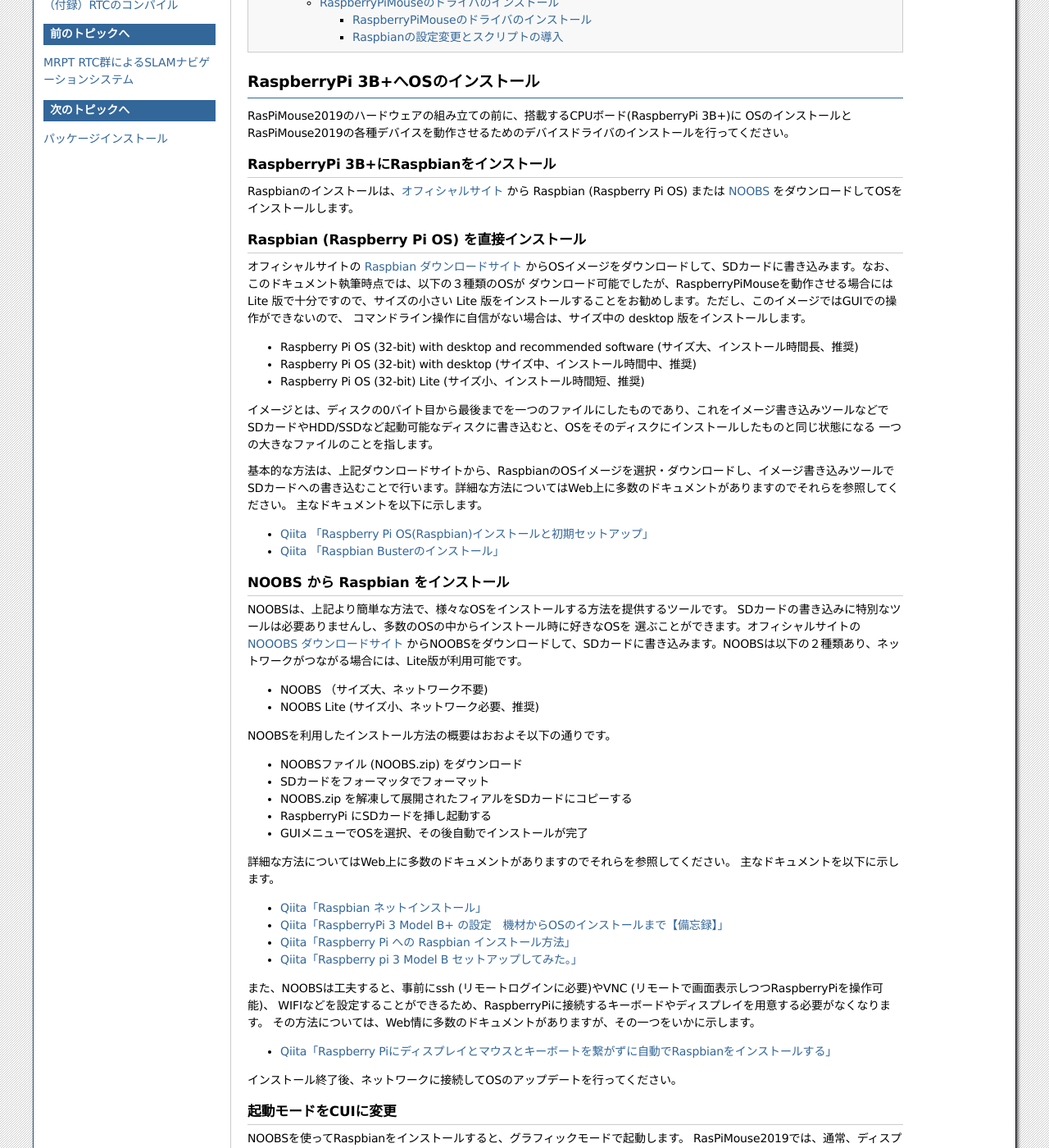
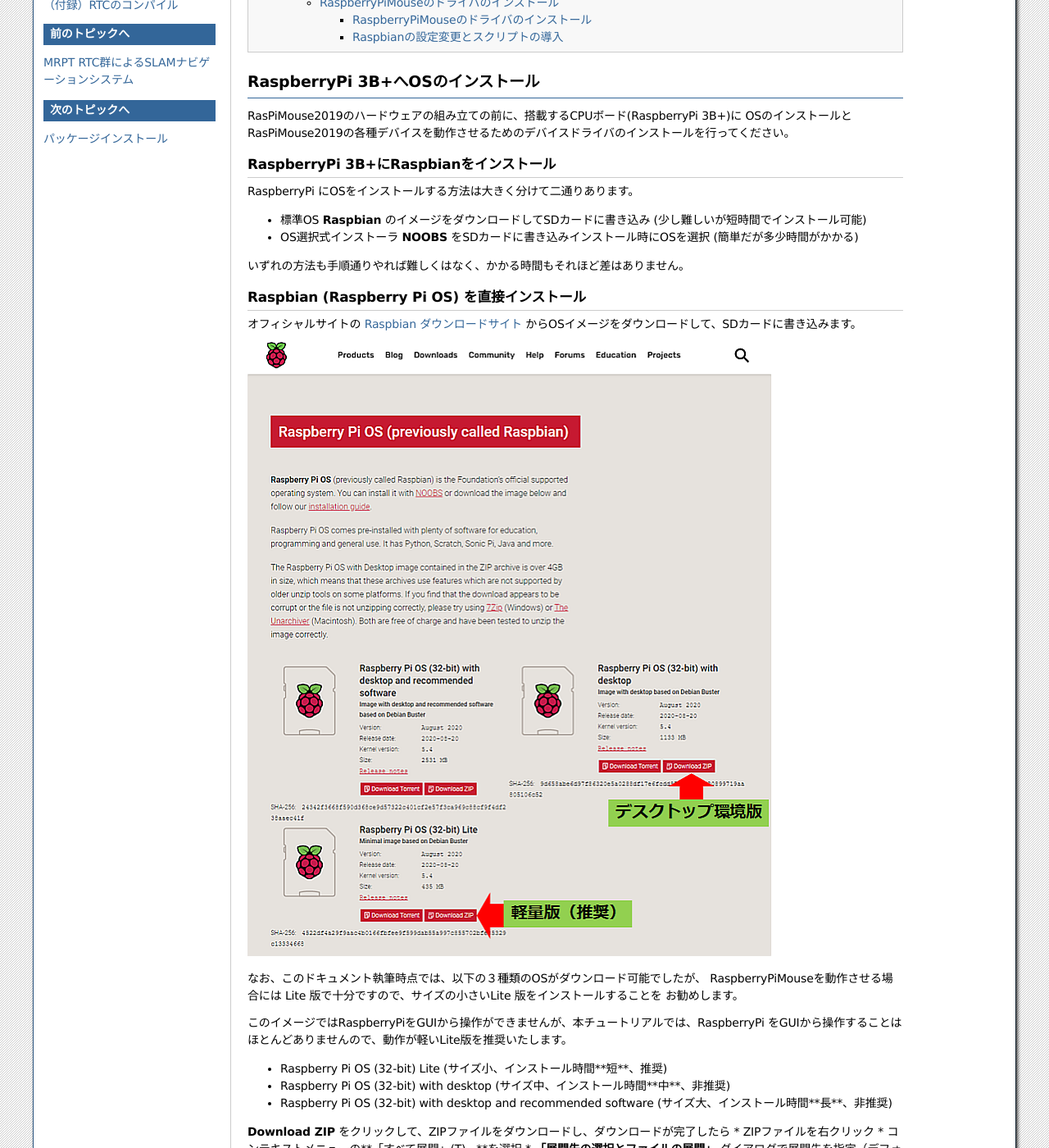
Before and after one commit to OpenRTM/RasPiMouse_with_MRPT, a Sphinx documentation site: the page built from doc/source/raspbian_setup.rst, in a window 1280 px wide and 1400 px high, scrolled down 275 px. Shown: the whole window at 82% size. Built offline with Sphinx 7.4.7, drawn with Linux system fonts in a browser that asks for light colours; some of the changed lines change nothing that is shown; some of the changed text lies outside the part shown.

Commit message:
Update raspbian_setup.rst

```diff
--- a/doc/source/raspbian_setup.rst
+++ b/doc/source/raspbian_setup.rst
@@ -13,36 +13,73 @@
 
 RaspberryPi 3B+にRaspbianをインストール
 ^^^^^^^^^^^^^^^^^^^^^^^^^^^^^^^^^^^^^^^^^^^^^^^^^^^^^^
-Raspbianのインストールは、`オフィシャルサイト <https://www.raspberrypi.org/downloads/raspbian/>`_
-から Raspbian (Raspberry Pi OS) または `NOOBS <https://www.raspberrypi.org/downloads/noobs/>`_
-をダウンロードしてOSをインストールします。
+
+RaspberryPi にOSをインストールする方法は大きく分けて二通りあります。
+
+* 標準OS **Raspbian** のイメージをダウンロードしてSDカードに書き込み (少し難しいが短時間でインストール可能)
+* OS選択式インストーラ **NOOBS** をSDカードに書き込みインストール時にOSを選択 (簡単だが多少時間がかかる)
+
+いずれの方法も手順通りやれば難しくはなく、かかる時間もそれほど差はありません。
 
 Raspbian (Raspberry Pi OS) を直接インストール
 ^^^^^^^^^^^^^^^^^^^^^^^^^^^^^^^^^^^^^^^^^^^^^^^^^^^^
 
 オフィシャルサイトの `Raspbian ダウンロードサイト <https://www.raspberrypi.org/downloads/raspbian/>`_
-からOSイメージをダウンロードして、SDカードに書き込みます。なお、このドキュメント執筆時点では、以下の３種類のOSが
-ダウンロード可能でしたが、RaspberryPiMouseを動作させる場合には Lite 版で十分ですので、サイズの小さい
-Lite 版をインストールすることをお勧めします。ただし、このイメージではGUIでの操作ができないので、
-コマンドライン操作に自信がない場合は、サイズ中の desktop 版をインストールします。
+からOSイメージをダウンロードして、SDカードに書き込みます。
 
-* Raspberry Pi OS (32-bit) with desktop and recommended software (サイズ大、インストール時間長、推奨)
-* Raspberry Pi OS (32-bit) with desktop (サイズ中、インストール時間中、推奨)
-* Raspberry Pi OS (32-bit) Lite (サイズ小、インストール時間短、推奨)
+.. image:: img/Raspbian_download.png
 
-イメージとは、ディスクの0バイト目から最後までを一つのファイルにしたものであり、これをイメージ書き込みツールなどで
-SDカードやHDD/SSDなど起動可能なディスクに書き込むと、OSをそのディスクにインストールしたものと同じ状態になる
-一つの大きなファイルのことを指します。
+なお、このドキュメント執筆時点では、以下の３種類のOSがダウンロード可能でしたが、
+RaspberryPiMouseを動作させる場合には Lite 版で十分ですので、サイズの小さいLite 版をインストールすることを
+お勧めします。
+
+このイメージではRaspberryPiをGUIから操作ができませんが、本チュートリアルでは、RaspberryPi をGUIから操作することは
+ほとんどありませんので、動作が軽いLite版を推奨いたします。
+
+* Raspberry Pi OS (32-bit) Lite (サイズ小、インストール時間**短**、推奨)
+* Raspberry Pi OS (32-bit) with desktop (サイズ中、インストール時間**中**、非推奨)
+* Raspberry Pi OS (32-bit) with desktop and recommended software (サイズ大、インストール時間**長**、非推奨)
+
+**Download ZIP** をクリックして、ZIPファイルをダウンロードし、ダウンロードが完了したら
+* ZIPファイルを右クリック
+* コンテキストメニューの**「すべて展開」(T)...**を選択
+* **「展開先の選択とファイルの展開」** ダイアログで展開先を指定（デフォルトでOK）
+* **「展開」**ボタンを押す
+* 上記で指定した展開先に **2020-08-20-raspios-buster-armhf-lite.img**(Lite版の場合) というファイルが展開されます。
+(標準では下図のようなCDアイコンで表示される。)
+
+.. image:: img/raspbian_image.png
+
+**イメージファイルとは**、ディスクの0バイト目から最後までを一つのファイルにしたものであり、
+これをイメージ書き込みツールなどでSDカードやHDD/SSDなど起動可能なディスクに書き込むと、
+OSをそのディスクにインストールしたものと同じ状態になる一つの大きなファイルのことを指します。
+
+**イメージファイルは、そのままSDカードにコピーしてはいけません！**
+イメージファイルからSDカードにOSをインストールするには、Windowsの場合は専用のツール（MacやLinuxでは特定のコマンド）を使用します。
+ツールには様々な種類がありますが、ここでは以下のURLから Win32 Disk Imagerをダウのロードしてください。
+
+* `Win32 Disk Imager <https://sourceforge.net/projects/win32diskimager/>`
+
+.. image:: img/win32diskimager_download.png
+
 
 基本的な方法は、上記ダウンロードサイトから、RaspbianのOSイメージを選択・ダウンロードし、イメージ書き込みツールで
 SDカードへの書き込むことで行います。詳細な方法についてはWeb上に多数のドキュメントがありますのでそれらを参照してください。
 主なドキュメントを以下に示します。
 
-* `Qiita 「Raspberry Pi OS(Raspbian)インストールと初期セットアップ」 <https://qiita.com/s_harada/items/3ba9f660f66bc74d1746>`_
-* `Qiita 「Raspbian Busterのインストール」 <https://qiita.com/desucru/items/ccd382aec0628007dc48>`_
+
+* `Qiita 「Raspberry Pi OS(Raspbian)インストールと初期セットアップ」(Windows) <https://qiita.com/s_harada/items/3ba9f660f66bc74d1746>`_
+* `Qiita 「Raspbian Busterのインストール」(MacOS) <https://qiita.com/desucru/items/ccd382aec0628007dc48>`_
 
 NOOBS から Raspbian をインストール
 ^^^^^^^^^^^^^^^^^^^^^^^^^^^^^^^^^^^^^
+
+Raspbianのインストールは、`オフィシャルサイト <https://www.raspberrypi.org/downloads/raspbian/>`_
+から Raspbian (Raspberry Pi OS) または `NOOBS <https://www.raspberrypi.org/downloads/noobs/>`_
+をダウンロードしてOSをインストールします。RaspberryPiのネットワーク接続が確保できる場合は、**NOOBS Lite**
+で十分です。OSを順次ネットワークからダウンロードしてインストールしてくれます。
+
+.. image:: img/NOOBS_download.png
 
 NOOBSは、上記より簡単な方法で、様々なOSをインストールする方法を提供するツールです。
 SDカードの書き込みに特別なツールは必要ありませんし、多数のOSの中からインストール時に好きなOSを
```
